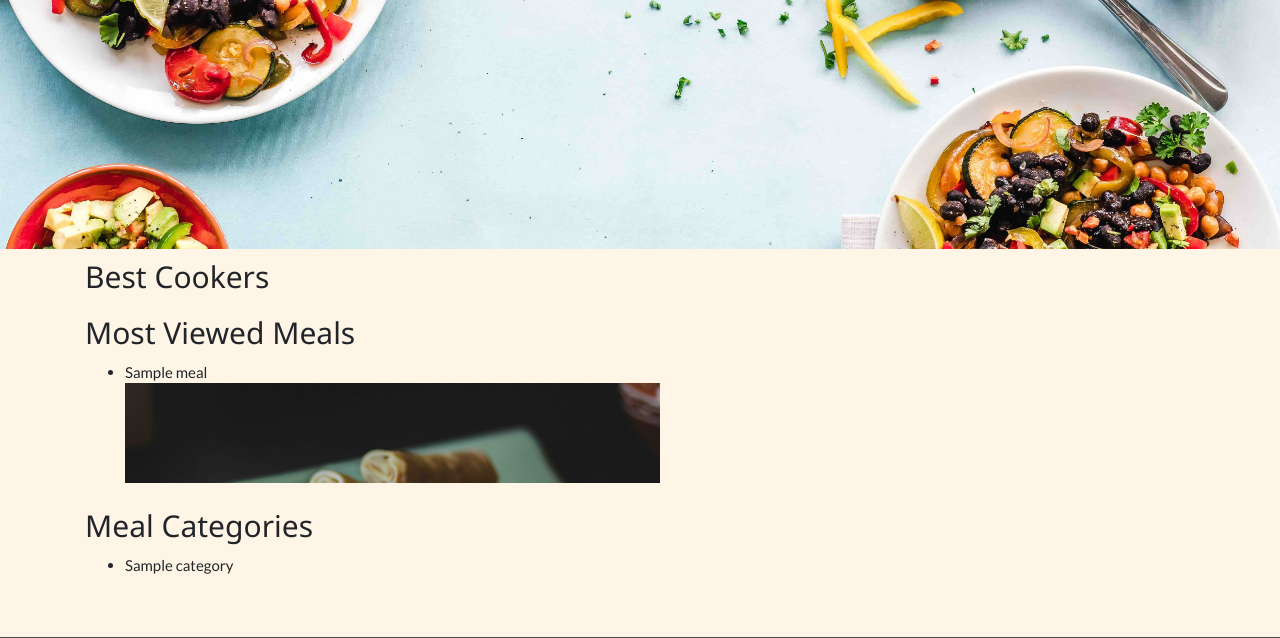
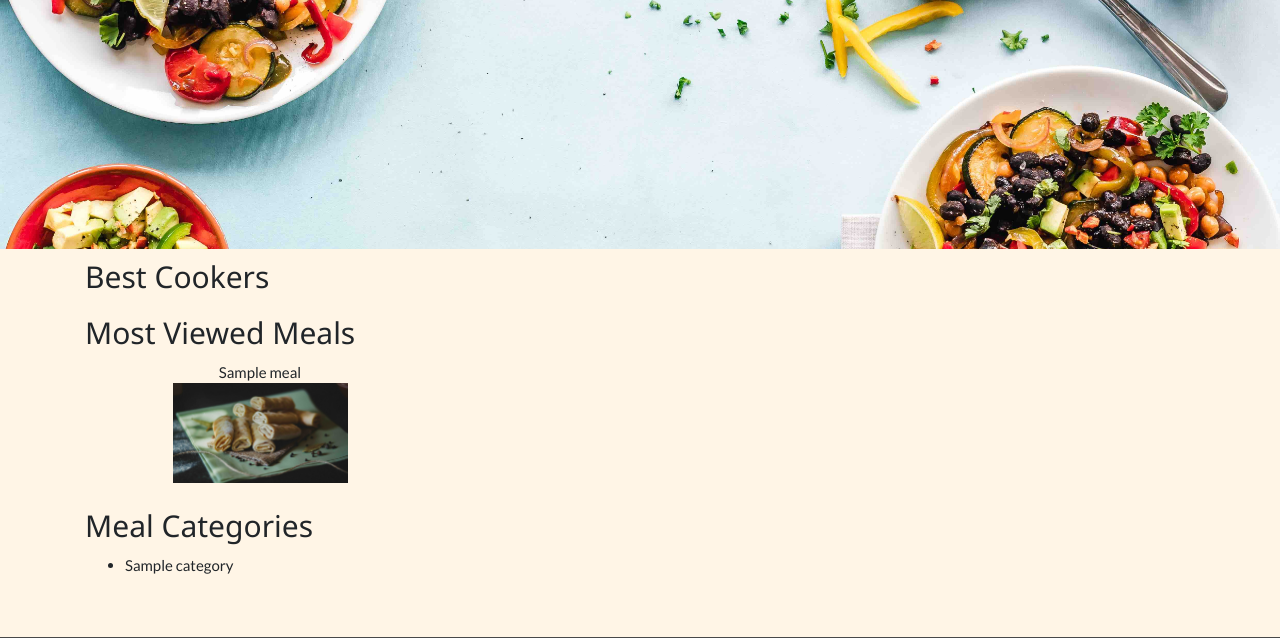
Before and after one commit to hmannelig/itech, a Django app: page / in a window 1280 px wide. Shown: the part 135-773 px from the top of the page. Run offline with Django 3.2, Linux system fonts and the light colour scheme; tables that the repository leaves empty hold one stand-in row (values such as "Sample post"); some libraries are stand-ins or nearby versions.

Commit message:
updated the images to be centered

```diff
--- a/static/foodies/css/index.css
+++ b/static/foodies/css/index.css
@@ -61,6 +61,7 @@
 	background-image:url('../images/spring_rolls.jpg');
 	background-repeat:no-repeat;
 	background-size:50%;
+	background-position: center center;
 	height:100px;
 }
 
--- a/templates/foodies/index.html
+++ b/templates/foodies/index.html
@@ -23,12 +23,17 @@
     		<div class="col-sm-12">
       			<h2>Most Viewed Meals</h2>
 				{% if meals %}
-				<ul>
+				<div class="row">
+
 					{% for meal in meals %}
-					<li><a href="{{ meal.url }}">{{ meal.title }}</a></li>
-					<p class="viewed_meals"></p>
+						<div class="col-sm-4">
+							<div class="text-center">
+							<a href="{{ meal.url }}">{{ meal.title }}</a>
+								<p class="viewed_meals"></p>
+						</div>
+					</div>
 					{% endfor %}
-				</ul>
+				</div>
 				{% else %}
 				<strong>There are no meals present.</strong>
 				{% endif %}
```
